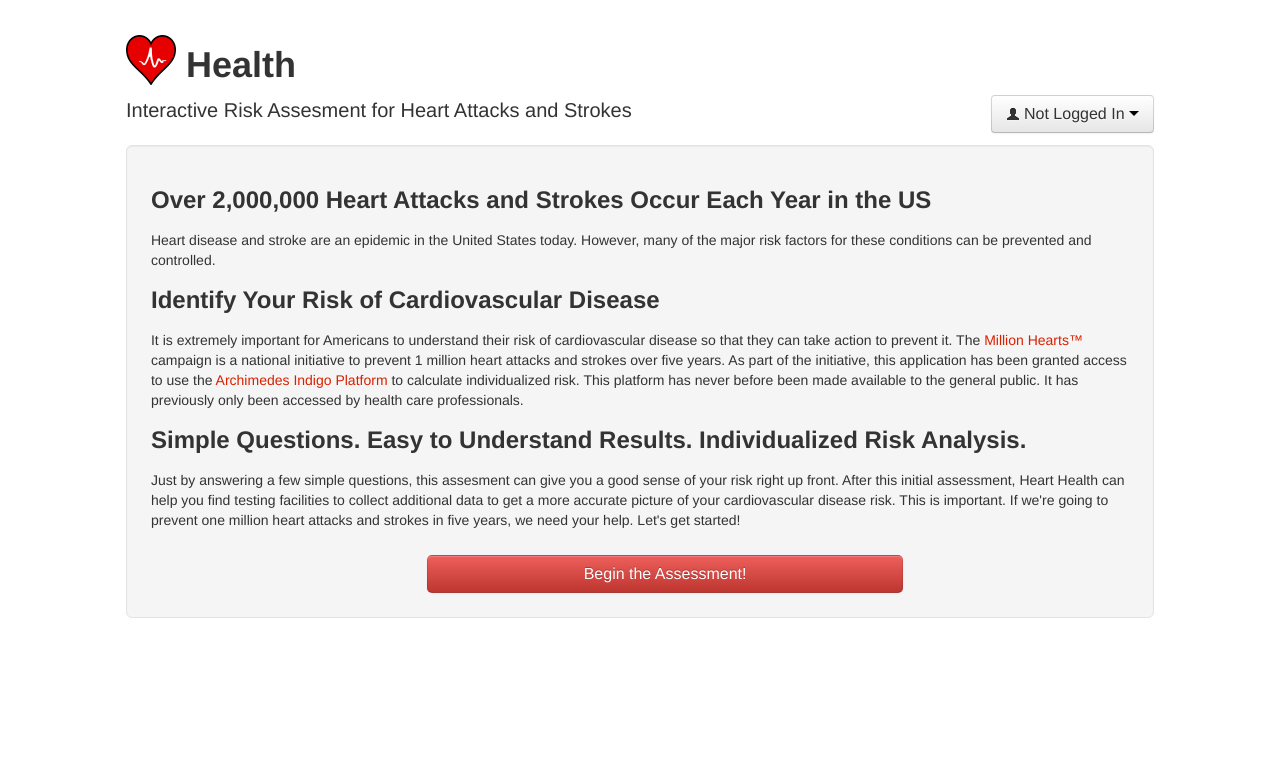
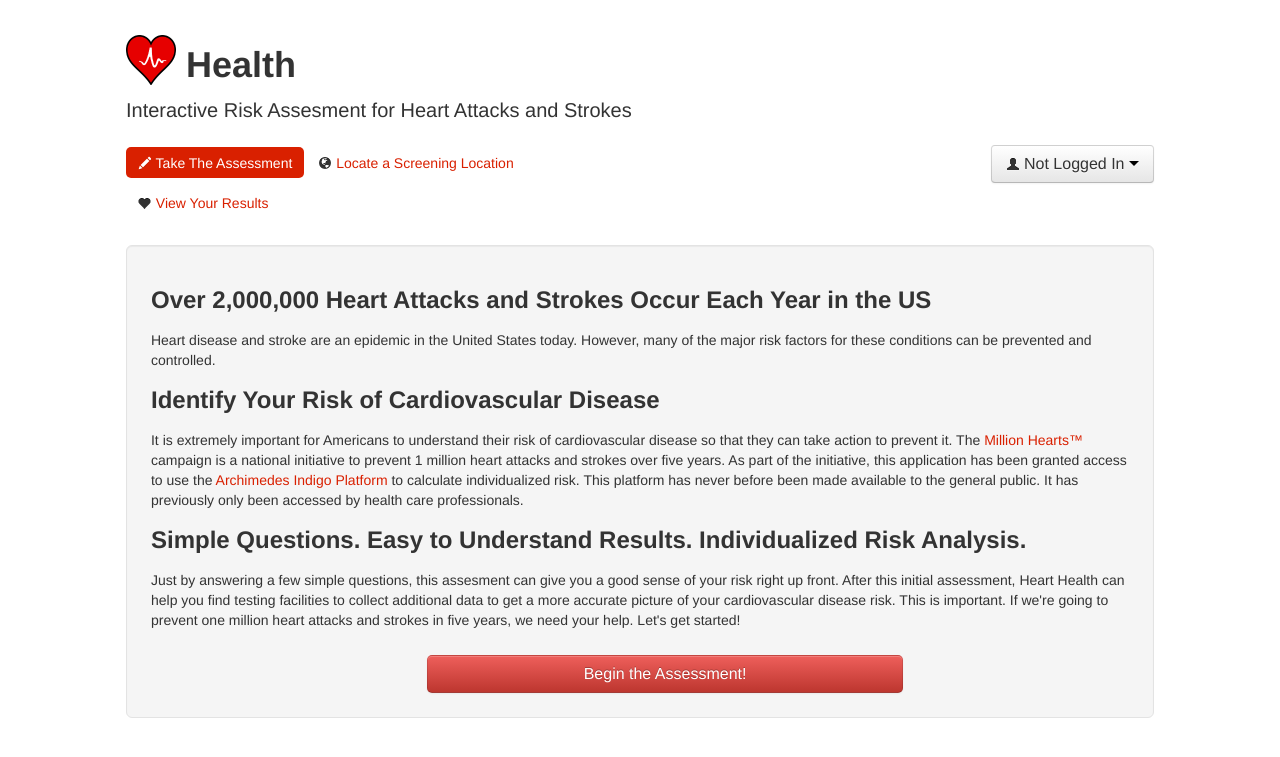
Before and after one commit to bopopescu/Heart-Health, a Django app: template hh-server/heart_health/templates/static/index.html in a window 1280 px wide. Shown: the top 757 px of the page. Run offline with Django 3.2, Linux system fonts and the light colour scheme; the template is opened without the code that fills it, so the values that code supplies are empty; parts of the project's set-up code (start-up, migrations or seed data) failed here and were passed over; some libraries are stand-ins or nearby versions.

Commit message:
Add pills to navigate the main menu options.

```diff
--- a/hh-server/heart_health/templates/media/css/custom.css
+++ b/hh-server/heart_health/templates/media/css/custom.css
@@ -55,7 +55,7 @@ li {
 }
 
 .user-dropdown {
-    float: right;
+    float: right !important;
 }
 
 .blue-link {
--- a/hh-server/heart_health/templates/static/base.html
+++ b/hh-server/heart_health/templates/static/base.html
@@ -34,8 +34,16 @@
                 </div>
                 <p class="lead"> Interactive Risk Assesment for Heart Attacks and Strokes </p>
 			</header>
-            <div class="span3 hidden-phone"></div>
-            <div class="span3 hidden-phone"></div>
+             </div>
+		</div>
+        <div class="row-fluid">
+            <div class="span1 hidden-phone"></div>
+                <ul class="nav nav-pills span5">
+                    <li class="active"><a href="/assess/basic/"><i class="icon-pencil"></i> Take The Assessment</a></li>
+                    <li><a href="/locate/"><i class="icon-globe"></i> Locate a Screening Location</a></li>
+                    <li><a href="/results/"><i class="icon-heart"></i> View Your Results</a></li>
+                </ul>
+                <div class="span5">
                     <div class="btn-group user-dropdown">
                         <button class="btn btn-large dropdown-toggle" data-toggle="dropdown">
                             <i class="icon-user icon-black"></i>
@@ -64,10 +72,12 @@
                         </ul>
                      </div>
                  </div>
+            <div class="span1 hidden-phone"></div>
         </div>
 		<div class="row-fluid">
           <div class="span1 hidden-phone"> </div>
 		  <div class="well well-large span10">
+
           {% block content %}{% endblock %}
           </div>
 		</div>
```
Lines whose indentation alone changed are shown as unchanged.
